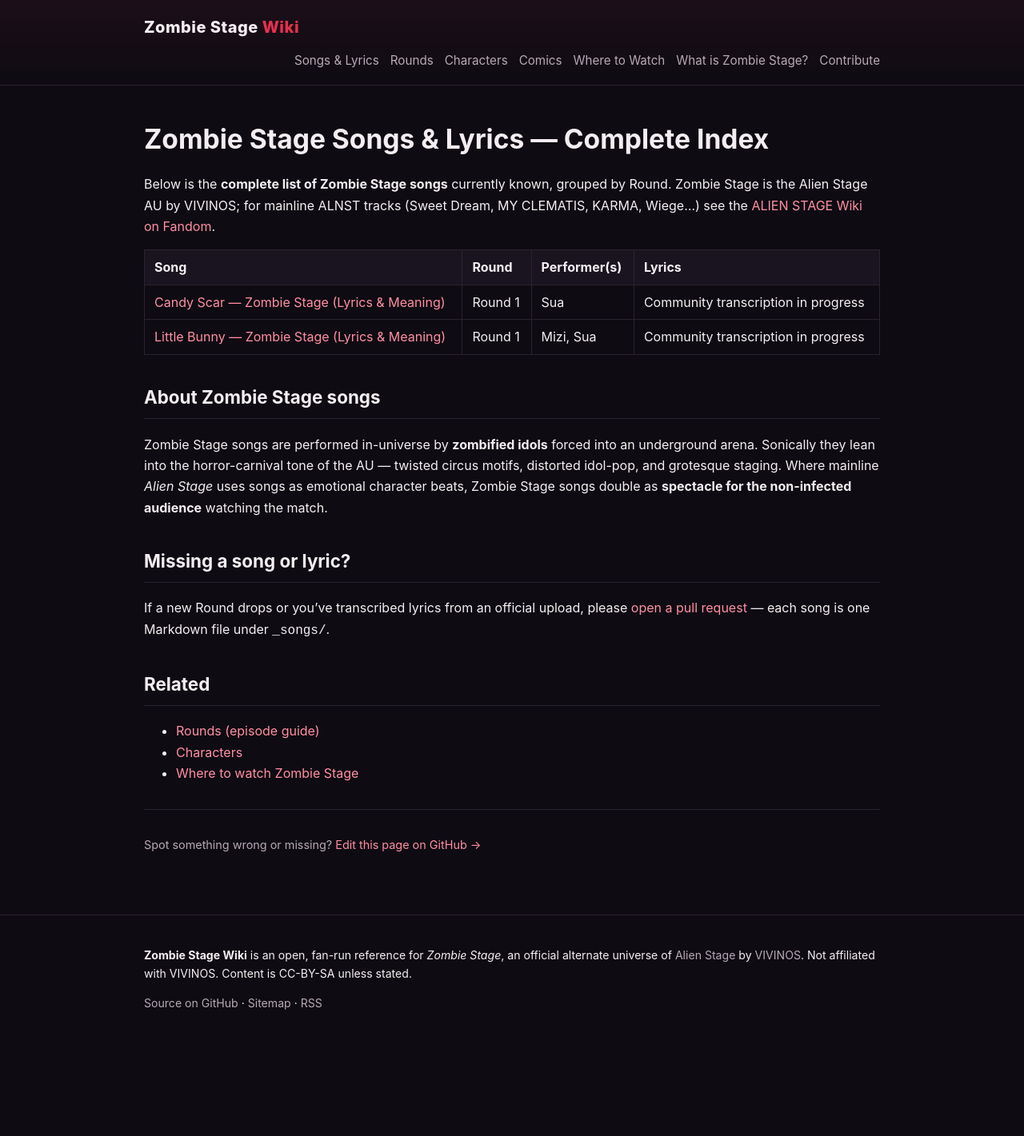
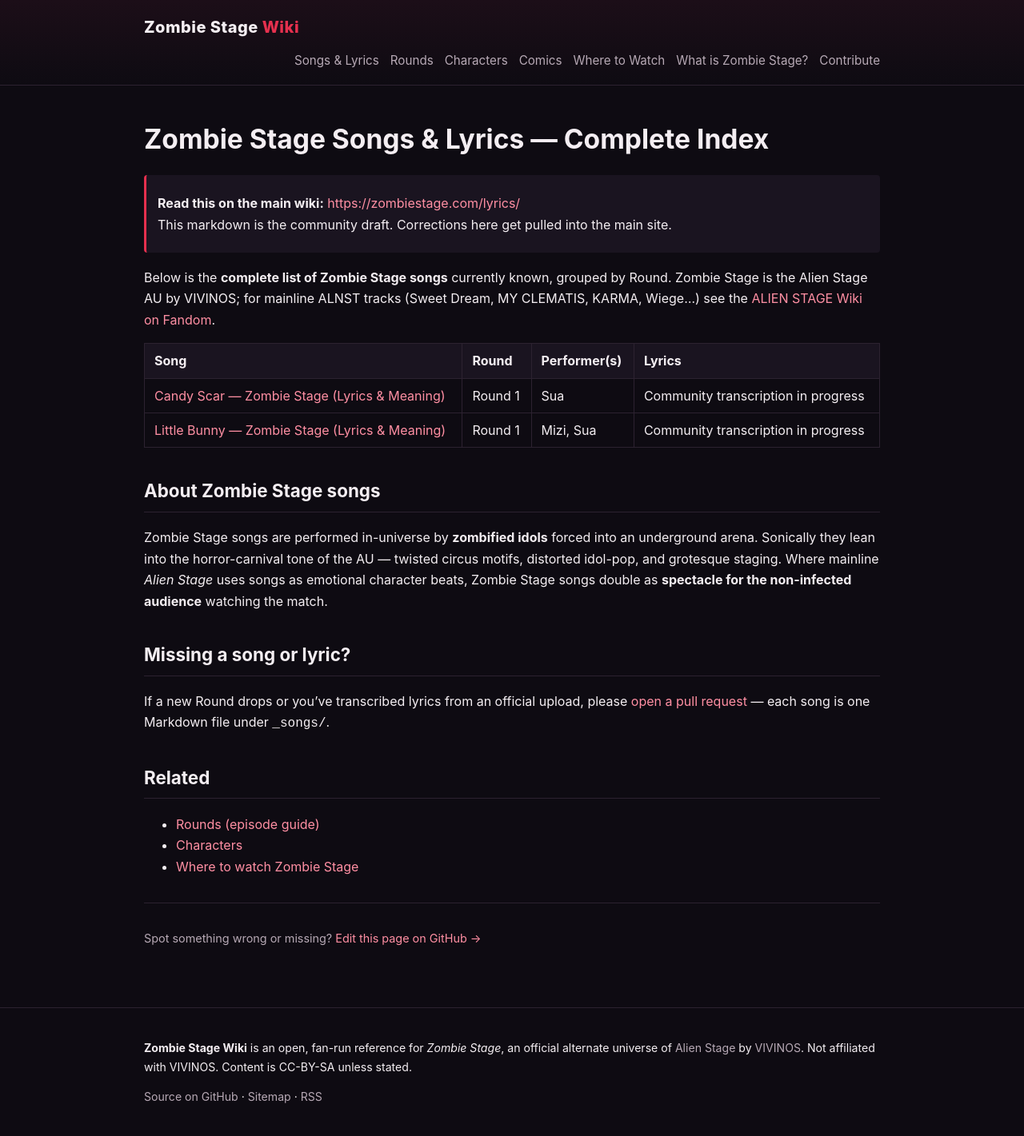
Before and after one commit to zombiestageweb/Wiki, a Jekyll site: the page built from songs/index.md, in a window 1280 px wide. Shown: the whole page at 80% size. Built offline with Jekyll 4.4.1, drawn with Linux system fonts in a browser that asks for light colours; before the commit the page ends 1304 px from its top, so only the background shows below that.

Commit message:
docs(songs/index.md): add canonical link to main site

```diff
--- a/songs/index.md
+++ b/songs/index.md
@@ -4,6 +4,9 @@ title: "Zombie Stage Songs & Lyrics — Complete Index"
 description: "Complete index of every song in Zombie Stage (Alien Stage AU by VIVINOS). Grouped by Round, with official titles, performers, and lyrics."
 permalink: /songs/
 ---
+
+> **Read this on the main wiki:** [https://zombiestage.com/lyrics/](https://zombiestage.com/lyrics/)
+> This markdown is the community draft. Corrections here get pulled into the main site.
 
 Below is the **complete list of Zombie Stage songs** currently known, grouped by Round. Zombie Stage is the Alien Stage AU by VIVINOS; for mainline ALNST tracks (Sweet Dream, MY CLEMATIS, KARMA, Wiege…) see the [ALIEN STAGE Wiki on Fandom](https://alienstage.fandom.com/wiki/Songs).
 
```
